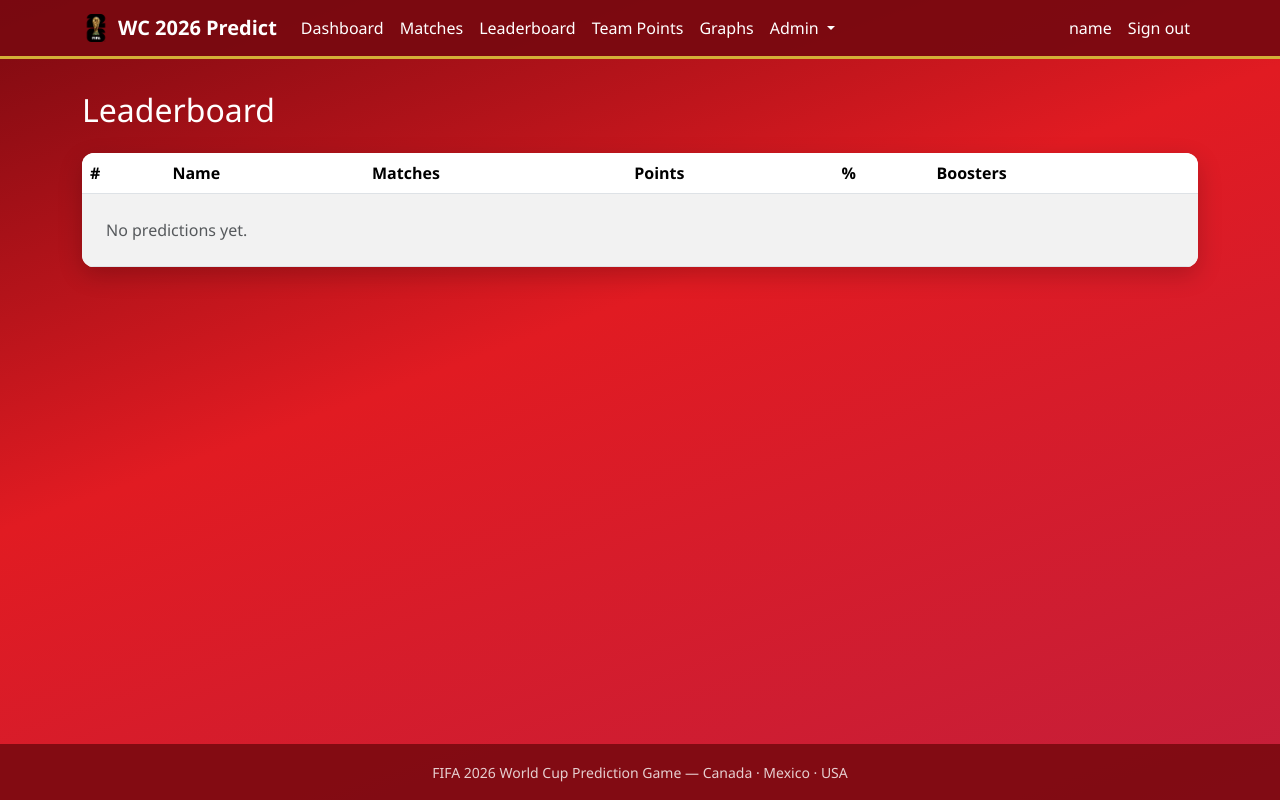
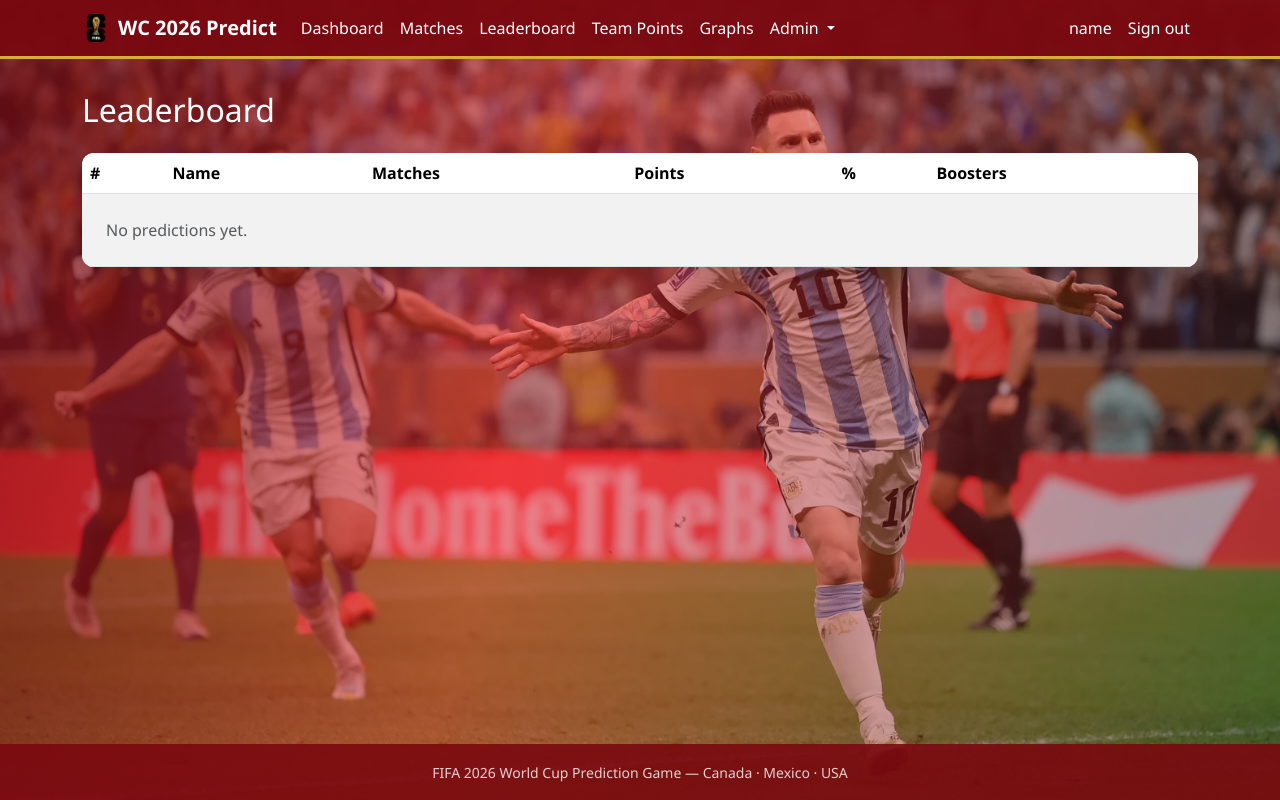
Before and after one commit to abhilash1985/PredictionGame, a Django app: page /leaderboard/ in a window 1280 px wide. Run offline with Django 5.2, Linux system fonts and the light colour scheme; the visitor is signed in with stand-in values (Sample User, id 1); data that the repository does not hold is empty; parts of the project's set-up code (start-up, migrations or seed data) failed here and were passed over.

Commit message:
Add post-login page backgrounds using 2022 World Cup photos.
Serve backgrounds via Django static URLs with page-specific images for
dashboard and leaderboard, and enable WhiteNoise finders in DEBUG.

Co-authored-by: Cursor <cursoragent@cursor.com>

```diff
--- a/config/settings.py
+++ b/config/settings.py
@@ -133,6 +133,10 @@ STORAGES = {
     },
 }
 
+if DEBUG:
+    STORAGES['staticfiles']['BACKEND'] = 'django.contrib.staticfiles.storage.StaticFilesStorage'
+    WHITENOISE_USE_FINDERS = True
+
 MEDIA_URL = '/media/'
 MEDIA_ROOT = BASE_DIR / 'media'
 
--- a/templates/base.html
+++ b/templates/base.html
@@ -9,9 +9,35 @@
   <link href="https://cdn.jsdelivr.net/npm/bootstrap@5.3.3/dist/css/bootstrap.min.css" rel="stylesheet">
   <link href="https://cdn.jsdelivr.net/npm/bootstrap-icons@1.11.3/font/bootstrap-icons.min.css" rel="stylesheet">
   <link href="{% static 'css/football.css' %}" rel="stylesheet">
+  {% if user.is_authenticated %}
+  <style>
+    body.page-app {
+      background-color: var(--fifa-red-dark);
+      background-image: linear-gradient(105deg, rgba(122, 9, 16, 0.72) 0%, rgba(225, 27, 34, 0.52) 42%, rgba(0, 0, 0, 0.35) 100%),
+        url("{% static 'images/2022-wc-1.webp' %}");
+      background-size: cover;
+      background-position: center;
+      background-attachment: fixed;
+    }
+
+    body.page-app.page-dashboard {
+      background-image: linear-gradient(105deg, rgba(122, 9, 16, 0.72) 0%, rgba(225, 27, 34, 0.52) 42%, rgba(0, 0, 0, 0.35) 100%),
+        url("{% static 'images/2022-wc-2.webp' %}");
+    }
+
+    body.page-app.page-leaderboard {
+      background-image: linear-gradient(105deg, rgba(122, 9, 16, 0.72) 0%, rgba(225, 27, 34, 0.52) 42%, rgba(0, 0, 0, 0.35) 100%),
+        url("{% static 'images/2022-wc-3.webp' %}");
+    }
+
+    body.page-app .main-content {
+      background: transparent;
+    }
+  </style>
+  {% endif %}
   {% block extra_head %}{% endblock %}
 </head>
-<body class="d-flex flex-column min-vh-100 {% block body_class %}{% endblock %}"{% if user.is_authenticated and user.profile.timezone %} data-user-timezone="{{ user.profile.timezone }}"{% endif %}>
+<body class="d-flex flex-column min-vh-100 {% block body_class %}{% if user.is_authenticated %}page-app{% endif %}{% endblock %}"{% if user.is_authenticated and user.profile.timezone %} data-user-timezone="{{ user.profile.timezone }}"{% endif %}>
   <nav class="navbar navbar-expand-lg site-navbar">
     <div class="container">
       <a class="navbar-brand fw-bold d-flex align-items-center gap-2" href="{% url 'landing' %}">
--- a/templates/leaderboard/leaderboard.html
+++ b/templates/leaderboard/leaderboard.html
@@ -1,4 +1,6 @@
 {% extends 'base.html' %}
+
+{% block body_class %}page-app page-leaderboard{% endblock %}
 
 {% block content %}
 <h2 class="text-white mb-4">Leaderboard{% if tournament %} — {{ tournament.name }}{% endif %}</h2>
```
Also changed, not shown: static/images/2022-wc-1.webp (added), static/images/2022-wc-2.webp (added), static/images/2022-wc-3.webp (added).
